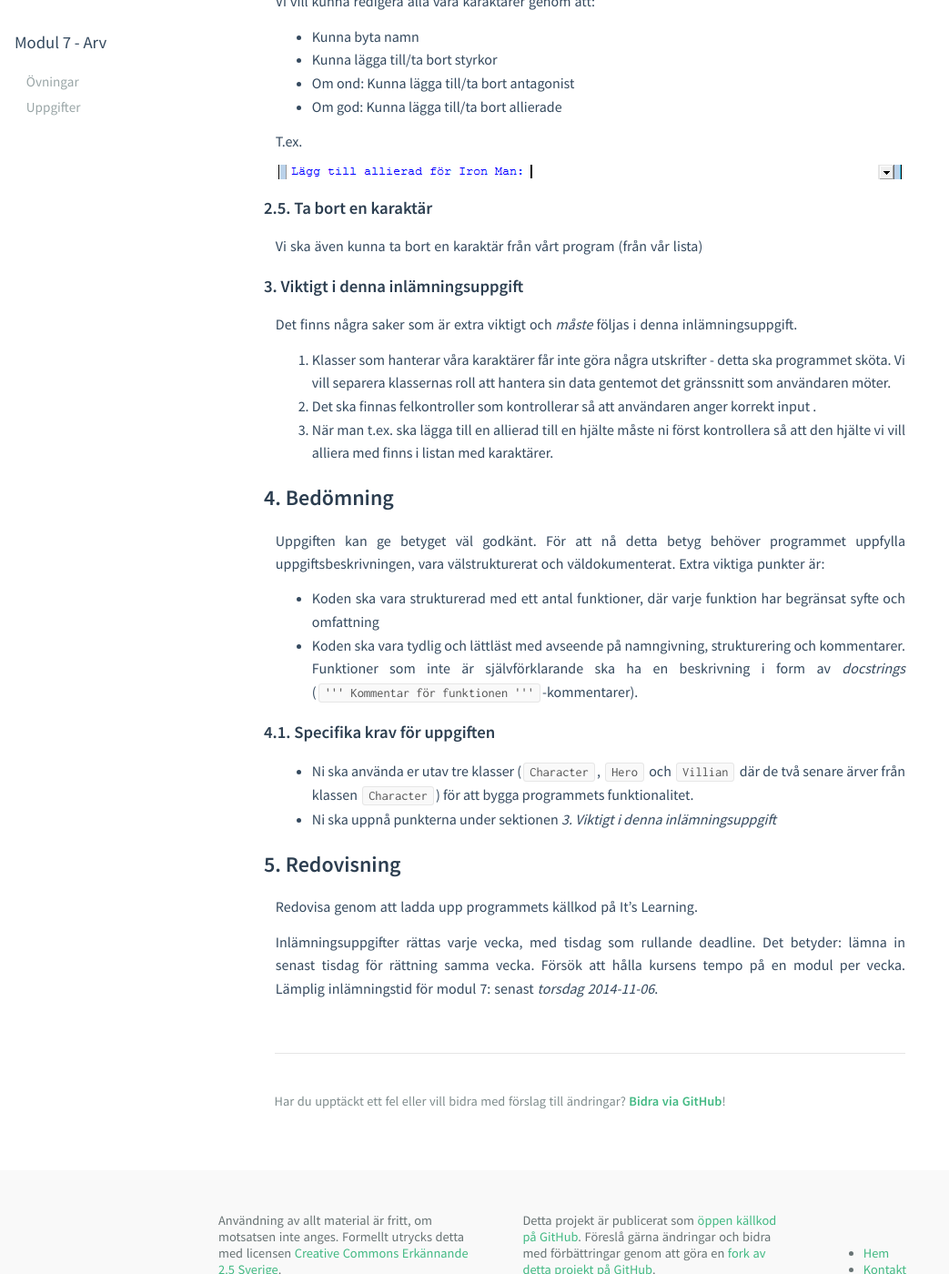
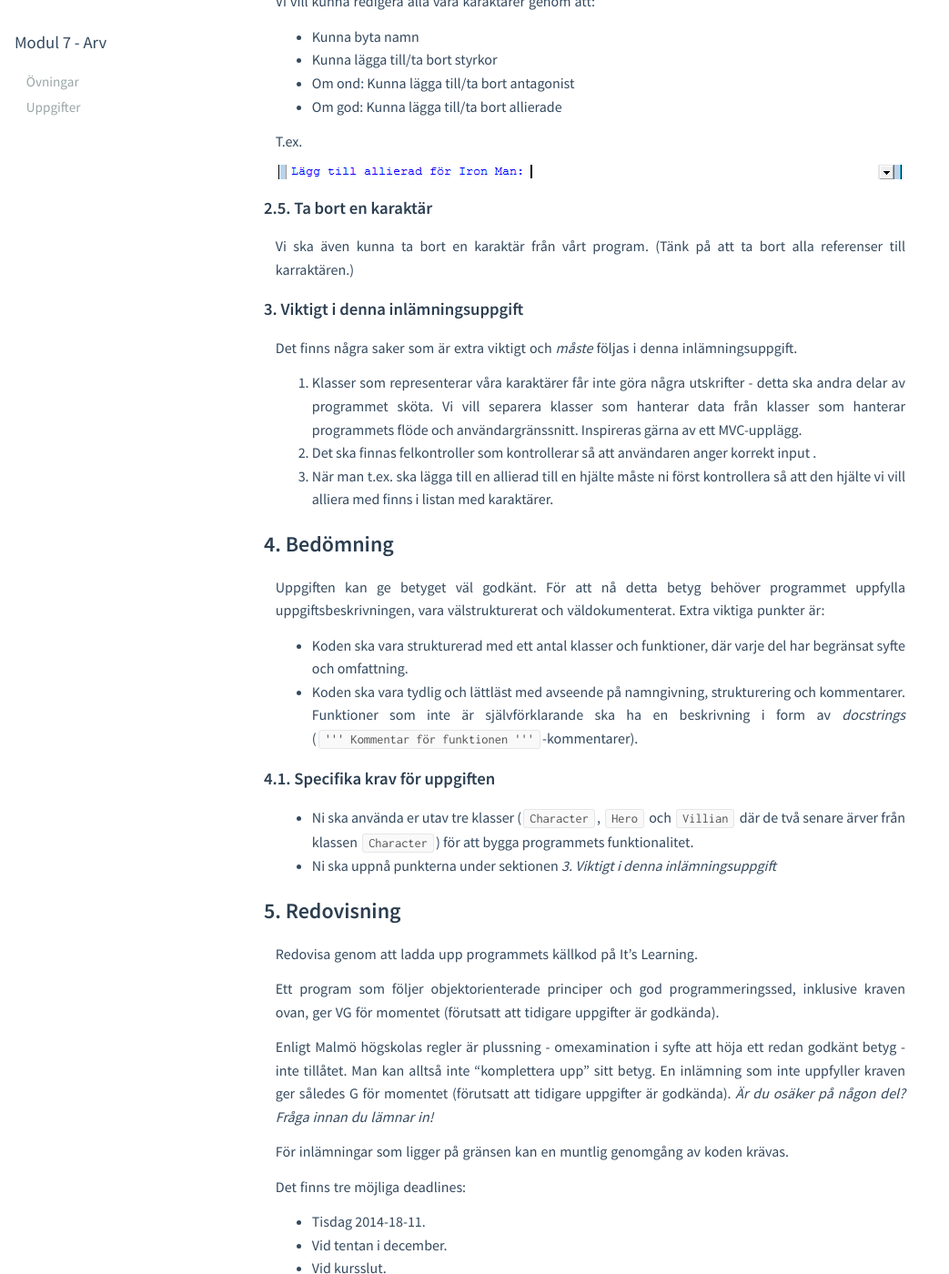
Before and after one commit to mau-dvmt/ia-python, a Jekyll site: the page built from modules/m7/assignments/U2.md, in a window 1280 px wide and 1400 px high, scrolled down 1755 px. Shown: the whole window at 91% size, without its empty margins (0-1043 px from the left). Built offline with Jekyll 4.4.1, drawn with Linux system fonts in a browser that asks for light colours.

Commit message:
Updated requirements

```diff
--- a/modules/m7/assignments/U2.md
+++ b/modules/m7/assignments/U2.md
@@ -71,13 +71,13 @@ T.ex.
 
 ### 2.5. Ta bort en karaktär
 
-Vi ska även kunna ta bort en karaktär från vårt program (från vår lista)
+Vi ska även kunna ta bort en karaktär från vårt program. (Tänk på att ta bort alla referenser till karraktären.)
 
 ### 3. Viktigt i denna inlämningsuppgift
 
 Det finns några saker som är extra viktigt och _måste_ följas i denna inlämningsuppgift.
 
-1. Klasser som hanterar våra karaktärer får inte göra några utskrifter - detta ska programmet sköta. Vi vill separera klassernas roll att hantera sin data gentemot det gränssnitt som användaren möter.
+1. Klasser som representerar våra karaktärer får inte göra några utskrifter - detta ska andra delar av programmet sköta. Vi vill separera klasser som hanterar data från klasser som hanterar programmets flöde och användargränssnitt. Inspireras gärna av ett MVC-upplägg.
 2. Det ska finnas felkontroller som kontrollerar så att användaren anger korrekt input .
 3. När man t.ex. ska lägga till en allierad till en hjälte måste ni först kontrollera så att den hjälte vi vill alliera med finns i listan med karaktärer.
 
@@ -85,7 +85,7 @@ Det finns några saker som är extra viktigt och _måste_ följas i denna inläm
 
 Uppgiften kan ge betyget väl godkänt. För att nå detta betyg behöver programmet uppfylla uppgiftsbeskrivningen, vara välstrukturerat och väldokumenterat. Extra viktiga punkter är:
 
-- Koden ska vara strukturerad med ett antal funktioner, där varje funktion har begränsat syfte och omfattning
+- Koden ska vara strukturerad med ett antal klasser och funktioner, där varje del har begränsat syfte och omfattning.
 - Koden ska vara tydlig och lättläst med avseende på namngivning, strukturering och kommentarer. Funktioner som inte är självförklarande ska ha en beskrivning i form av _docstrings_ (`''' Kommentar för funktionen '''`-kommentarer).
 
 ### 4.1. Specifika krav för uppgiften
@@ -97,4 +97,14 @@ Uppgiften kan ge betyget väl godkänt. För att nå detta betyg behöver progra
 
 Redovisa genom att ladda upp programmets källkod på It's Learning.
 
-Inlämningsuppgifter rättas varje vecka, med tisdag som rullande deadline. Det betyder: lämna in senast tisdag för rättning samma vecka. Försök att hålla kursens tempo på en modul per vecka. Lämplig inlämningstid för modul 7: senast _torsdag 2014-11-06_.
+Ett program som följer objektorienterade principer och god programmeringssed, inklusive kraven ovan, ger VG för momentet (förutsatt att tidigare uppgifter är godkända).
+
+Enligt Malmö högskolas regler är plussning - omexamination i syfte att höja ett redan godkänt betyg - inte tillåtet. Man kan alltså inte "komplettera upp" sitt betyg. En inlämning som inte uppfyller kraven ger således G för momentet (förutsatt att tidigare uppgifter är godkända). _Är du osäker på någon del? Fråga innan du lämnar in!_
+
+För inlämningar som ligger på gränsen kan en muntlig genomgång av koden krävas.
+
+Det finns tre möjliga deadlines:
+
+- Tisdag 2014-18-11.
+- Vid tentan i december.
+- Vid kursslut.
```
